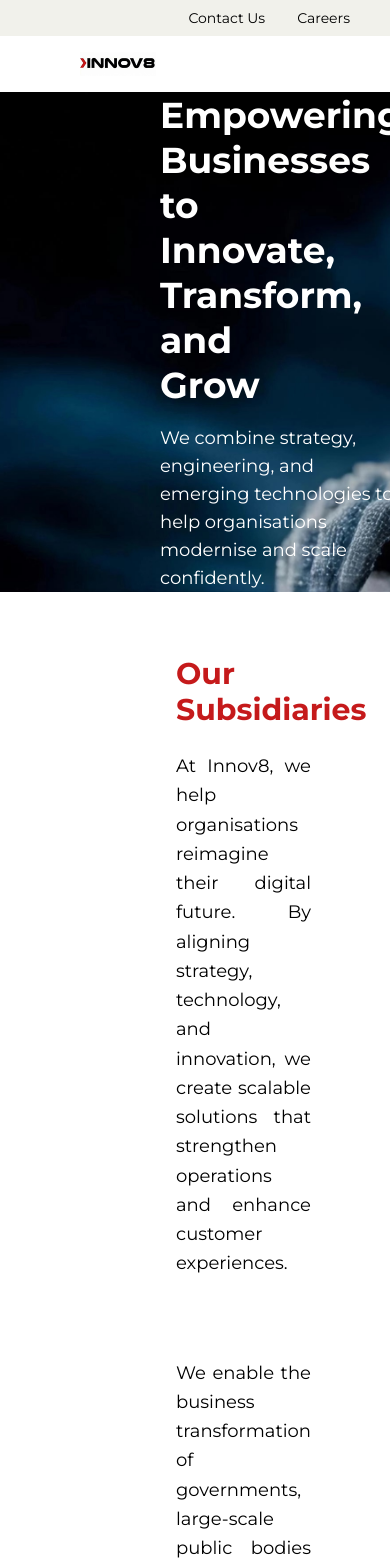
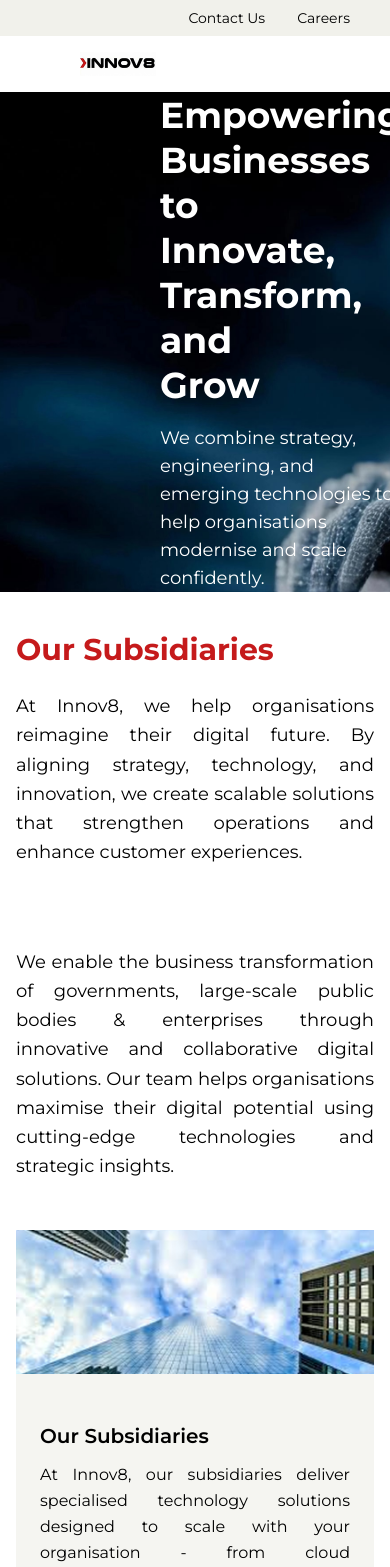
Before and after one commit to ChemyDigi/Innov8, a Next.js app in the folder innov8/: page /home in a window 390 px wide. Shown: the top 1567 px of the page. Built offline with nearby package versions, Linux system fonts and the light colour scheme.

Commit message:
add responsive to subsidiaries section

```diff
--- a/innov8/components/Home/Subsidiaries.tsx
+++ b/innov8/components/Home/Subsidiaries.tsx
@@ -3,7 +3,7 @@ import Image from "next/image";
 
 export default function Subsidiaries() {
   return (
-    <section className="relative w-full py-16 px-40 mx-auto bg-white">
+    <section className="relative py-10 bg-white">
       <div className="relative max-w-7xl mx-auto px-4">
         <h2 className="text-3xl font-bold text-brand mb-6">Our Subsidiaries</h2>
 
```
